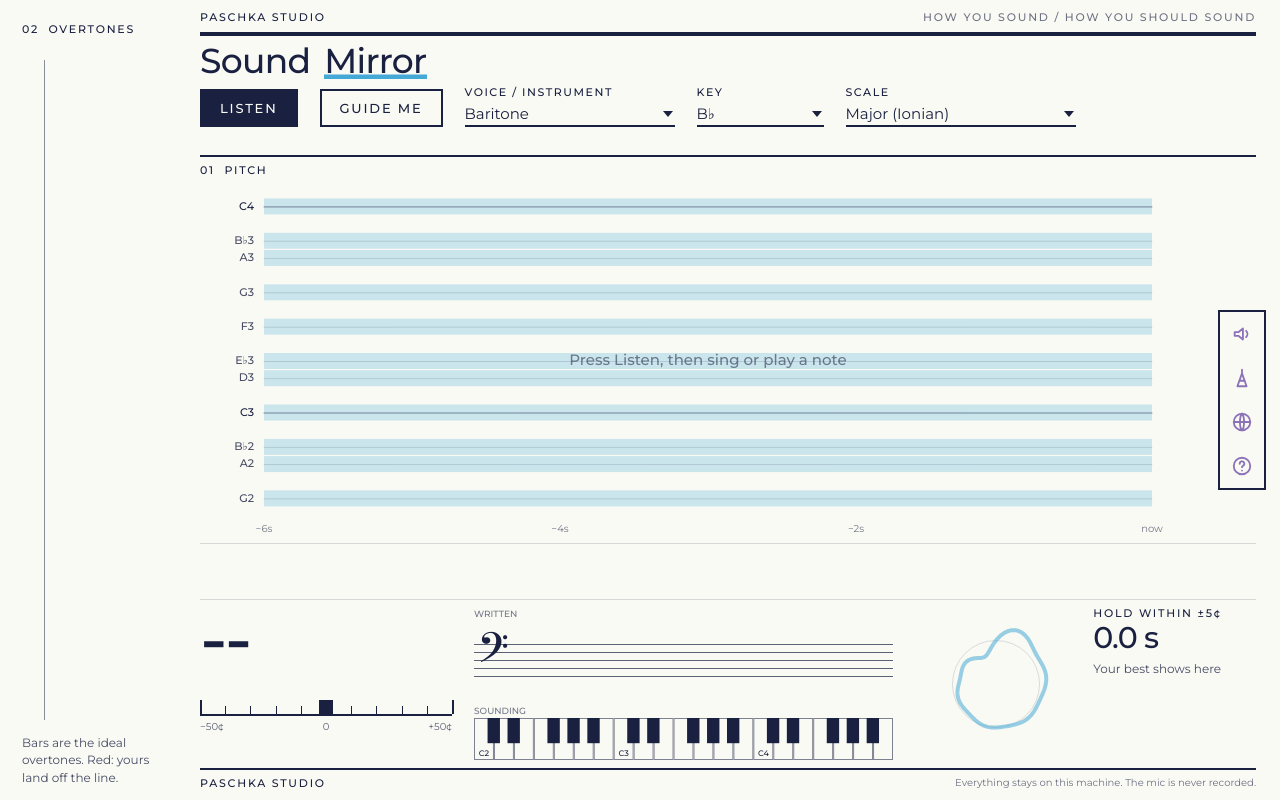
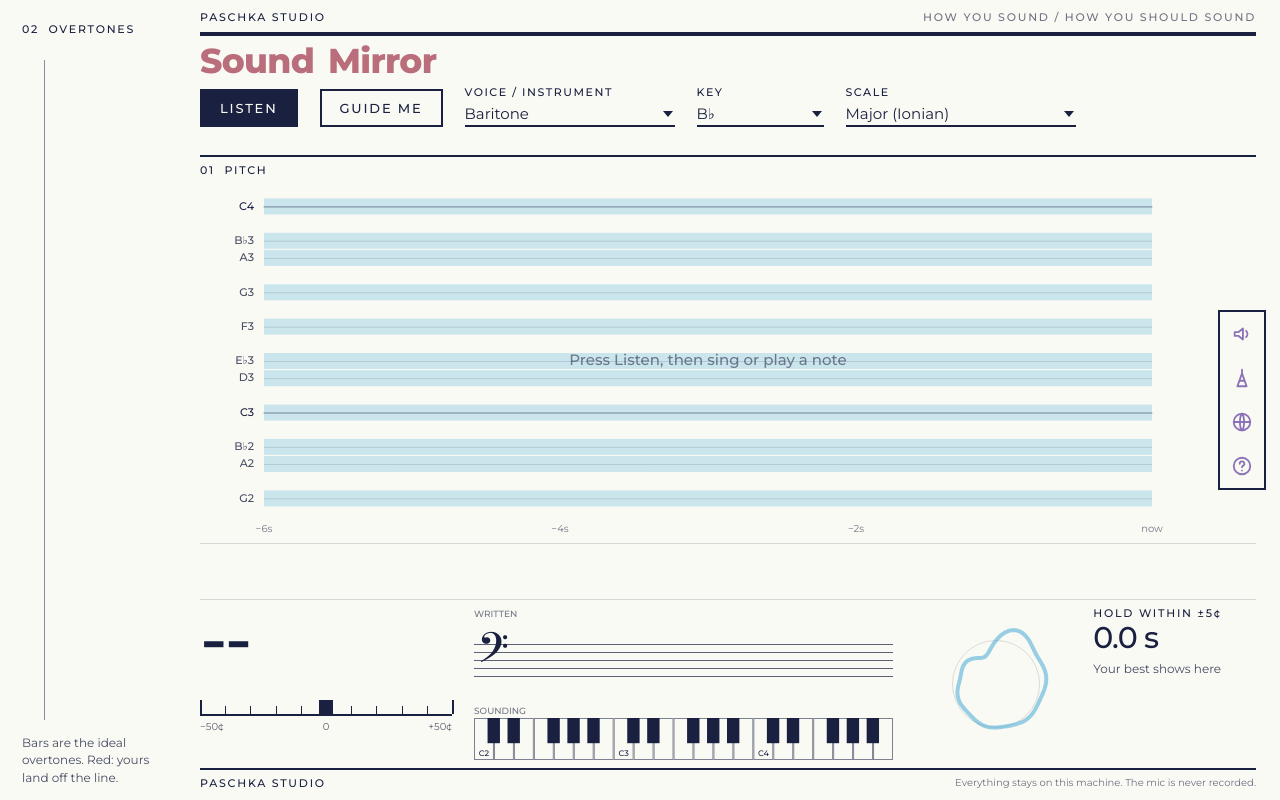
Before and after one commit to ajpaschka/sound-mirror, a plain HTML site: page index.html in a window 1280 px wide. Drawn offline with Linux system fonts and the light colour scheme.

Commit message:
Title: heavy weight in strawberry, remove underline
Co-Authored-By: Claude Sonnet 5.5 <noreply@anthropic.com>

```diff
--- a/index.html
+++ b/index.html
@@ -6,13 +6,14 @@
 <meta name="theme-color" content="#FAFAF4">
 <title>Sound Mirror</title>
 <link rel="preconnect" href="https://fonts.googleapis.com">
-<link href="https://fonts.googleapis.com/css2?family=Montserrat:wght@400;500&display=swap" rel="stylesheet" media="print" onload="this.media='all'">
-<noscript><link href="https://fonts.googleapis.com/css2?family=Montserrat:wght@400;500&display=swap" rel="stylesheet"></noscript>
+<link href="https://fonts.googleapis.com/css2?family=Montserrat:wght@400;500;800&display=swap" rel="stylesheet" media="print" onload="this.media='all'">
+<noscript><link href="https://fonts.googleapis.com/css2?family=Montserrat:wght@400;500;800&display=swap" rel="stylesheet"></noscript>
 <style>
 /* Paschka Studio: Gotham 400/500 only, ink on paper, studio-blue as graphic, studio-red as text and signal. */
 @font-face{font-family:"PS Gotham";font-weight:400;src:local("Gotham Book"),local("Gotham-Book")}
 @font-face{font-family:"PS Gotham";font-weight:500;src:local("Gotham Medium"),local("Gotham-Medium")}
-:root{--ink:#1A2040;--paper:#FAFAF4;--blue:#45A9D7;--lav:#8C72B8;--red:#C1003A;--hair:rgba(26,32,64,.16);
+@font-face{font-family:"PS Gotham";font-weight:800;src:local("Gotham Black"),local("Gotham-Black"),local("Gotham Ultra"),local("Gotham Bold")}
+:root{--ink:#1A2040;--paper:#FAFAF4;--blue:#45A9D7;--straw:#BA6D7A;--lav:#8C72B8;--red:#C1003A;--hair:rgba(26,32,64,.16);
   --font:"PS Gotham","Montserrat","Helvetica Neue",Arial,"Noto Sans Devanagari","Kohinoor Devanagari","Geeza Pro","Noto Sans Arabic","PingFang SC","Hiragino Sans GB","Noto Sans SC","Microsoft YaHei",sans-serif}
 *{box-sizing:border-box}
 html{background:var(--paper)}
@@ -24,8 +25,8 @@ body{margin:0;color:var(--ink);font:400 14px/1.45 var(--font);-webkit-font-smoot
 header{border-bottom:4px solid var(--ink);padding-bottom:10px}
 header .l{grid-column:1/7}header .r{grid-column:7/13;text-align:right}
 .h1w{grid-column:1/13;display:flex;flex-wrap:wrap;gap:0 .45em;align-items:baseline}
-h1{grid-column:1/13;margin:16px 0 4px;font-weight:500;font-size:clamp(22px,2.7vw,36px);line-height:1;letter-spacing:-.02em}
-h1 b{display:inline-block;font-weight:500;box-shadow:inset 0 -.13em 0 var(--blue);margin-left:.4em}
+h1{grid-column:1/13;margin:16px 0 4px;font-weight:800;color:var(--straw);font-size:clamp(22px,2.7vw,36px);line-height:1;letter-spacing:-.02em}
+h1 b{display:inline-block;font-weight:800;margin-left:.4em}
 .lede{grid-column:1/5;margin:6px 0 0;font-size:12px;max-width:40ch;opacity:.8}
 .ctl{grid-column:6/13;display:flex;flex-wrap:wrap;gap:10px 22px;align-items:flex-end;justify-content:flex-end;margin-top:10px}
 .ctl label{display:flex;flex-direction:column;gap:2px;font-size:11px;letter-spacing:.14em;text-transform:uppercase;font-weight:500}
```
